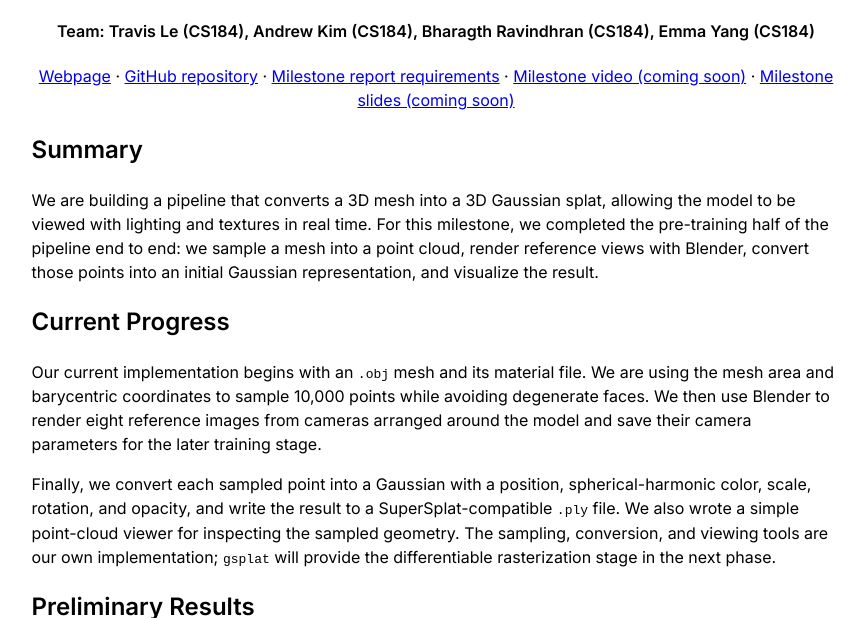
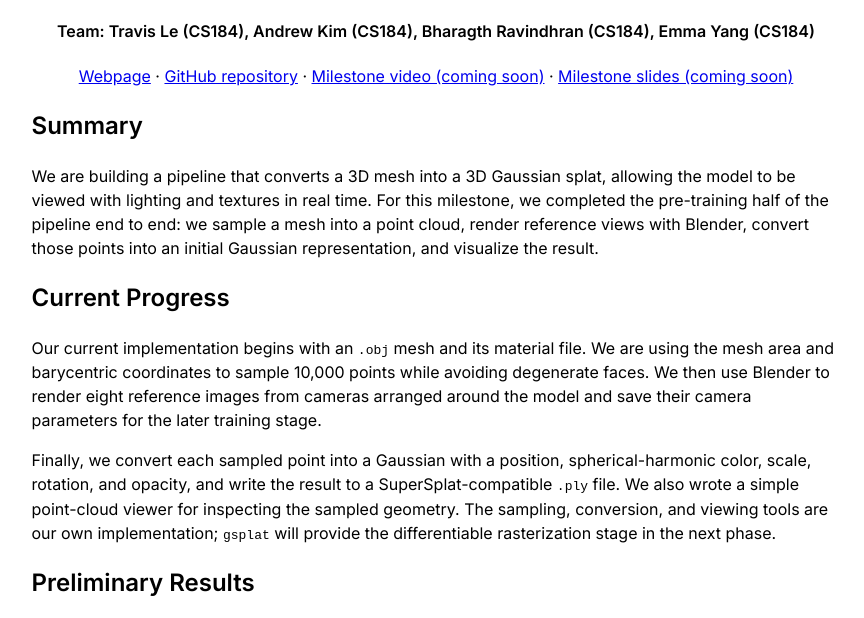
Before and after one commit to cs184-fa26-gaussiansplatting/final-project-milestone, a plain HTML site: page index.html in a window 1280 px wide. Shown: the part 140-758 px from the top of the page, without its empty margins (204-1068 px from the left). Drawn offline with nearby package versions, Linux system fonts and the light colour scheme; some packages are replaced by stand-ins of ours.

Commit message:
Remove stray link

```diff
--- a/index.html
+++ b/index.html
@@ -51,7 +51,6 @@
 			<p class="links">
 				<a href="https://cs184-fa26-gaussiansplatting.github.io/final-project-milestone/">Webpage</a> &middot;
 				<a href="https://github.com/cs184-fa26-gaussiansplatting/final-project-milestone">GitHub repository</a> &middot;
-				<a href="https://cs184.eecs.berkeley.edu/fa26/project/#31a-milestone-report-webpage-cs184">Milestone report requirements</a> &middot;
 				<a href="#">Milestone video (coming soon)</a> &middot;
 				<a href="#">Milestone slides (coming soon)</a>
 			</p>
```
